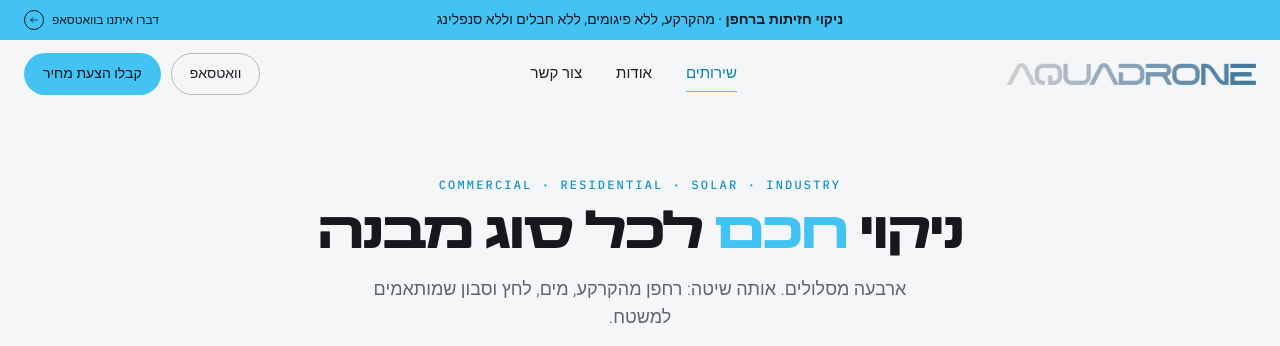
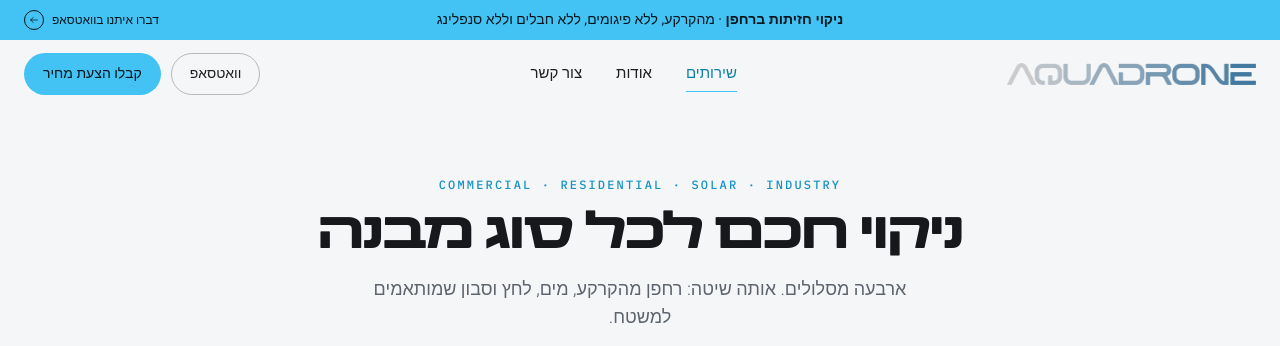
Before and after one commit to samreynolds473-dot/aquadrone-preview, a plain HTML site: page versions/banner-clean-swap/our-services/index.html in a window 1280 px wide. Shown: the top 346 px of the page. Drawn offline with Linux system fonts and the light colour scheme.

Commit message:
Make the services heading one color.
The word חכם now uses the same near-black as the rest of the title.

Co-authored-by: samreynolds473-dot <samreynolds473-dot@users.noreply.github.com>

```diff
--- a/versions/banner-clean-swap/our-services/index.html
+++ b/versions/banner-clean-swap/our-services/index.html
@@ -71,7 +71,7 @@
  <div class="wrap">
   <div class="block-head center">
    <p class="eyebrow">Commercial · Residential · Solar · Industry</p>
-   <h1 class="h2">ניקוי <span class="accent">חכם</span> לכל סוג מבנה</h1>
+   <h1 class="h2">ניקוי חכם לכל סוג מבנה</h1>
    <p class="lead">ארבעה מסלולים. אותה שיטה: רחפן מהקרקע, מים, לחץ וסבון שמותאמים למשטח.</p>
   </div>
   <div class="svc-grid">
```
